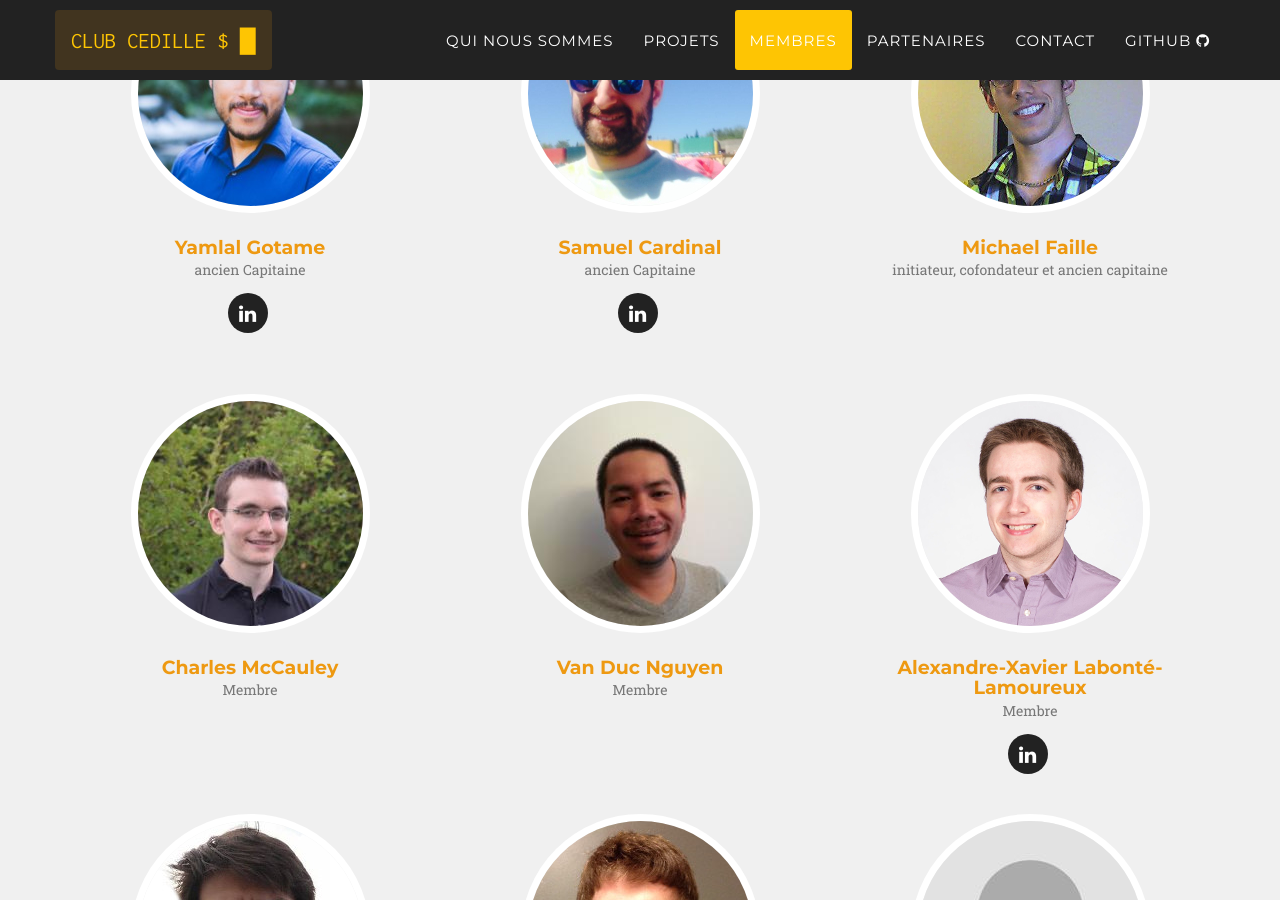
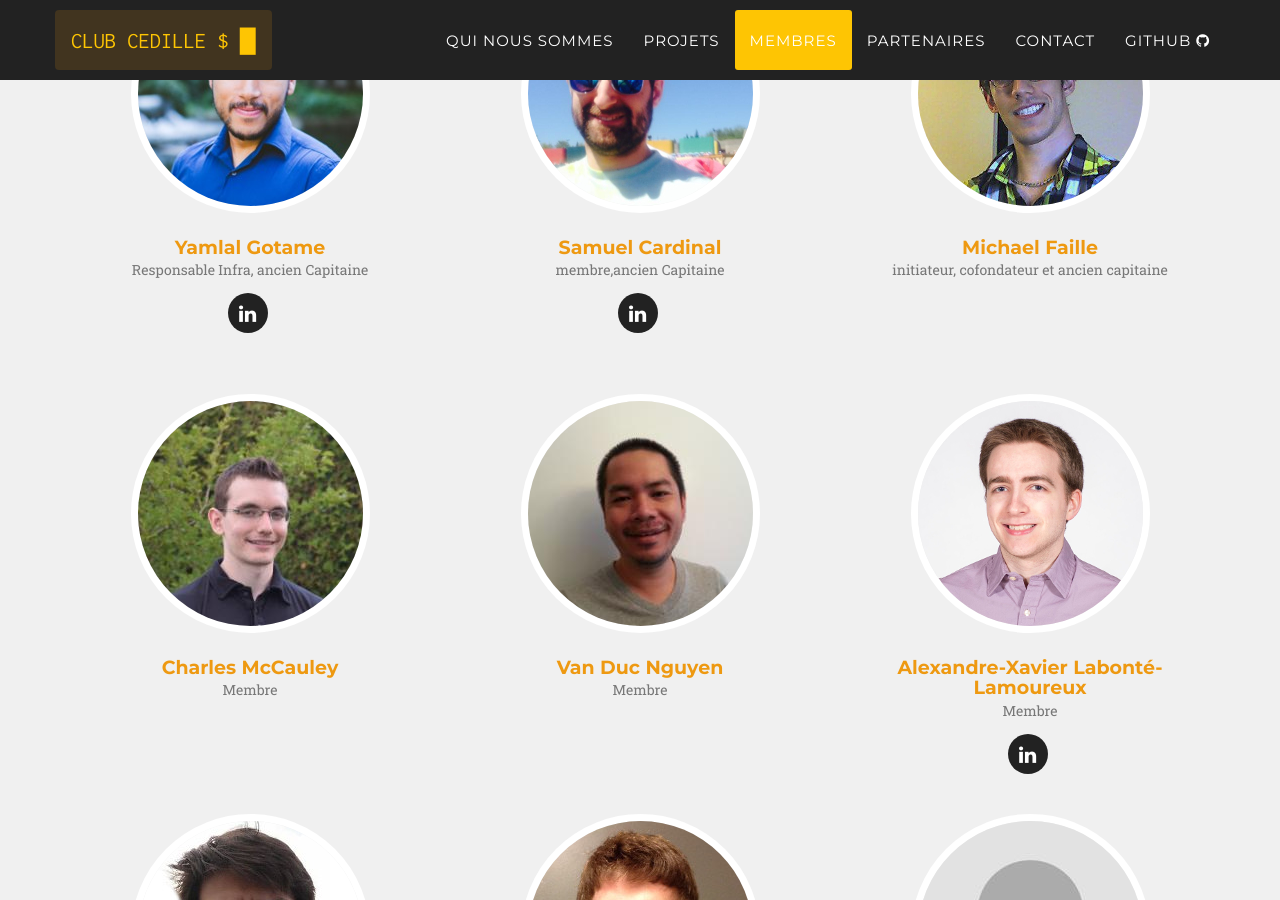
Before and after one commit to ClubCedille/clubcedille.github.io, a Jekyll site: the page built from index.html, in a window 1280 px wide and 900 px high, scrolled down 4588 px. Built offline with Jekyll 4.4.1, drawn with Linux system fonts in a browser that asks for light colours; some web fonts are replaced.

Commit message:
update gotham position

```diff
--- a/_data/fr/members.yml
+++ b/_data/fr/members.yml
@@ -32,7 +32,7 @@ people:
   batman:
     name: Yamlal Gotame
     email: yamugotame@gmail.com
-    position: ancien Capitaine
+    position: Responsable Infra, ancien Capitaine
     pic: batman
     ancien: false
     social:
@@ -42,7 +42,7 @@ people:
   samuel:
     name: Samuel Cardinal
     email: samdidos@gmail.com
-    position: ancien Capitaine
+    position: membre,ancien Capitaine
     pic: samuel
     ancien: false
     social:
```
